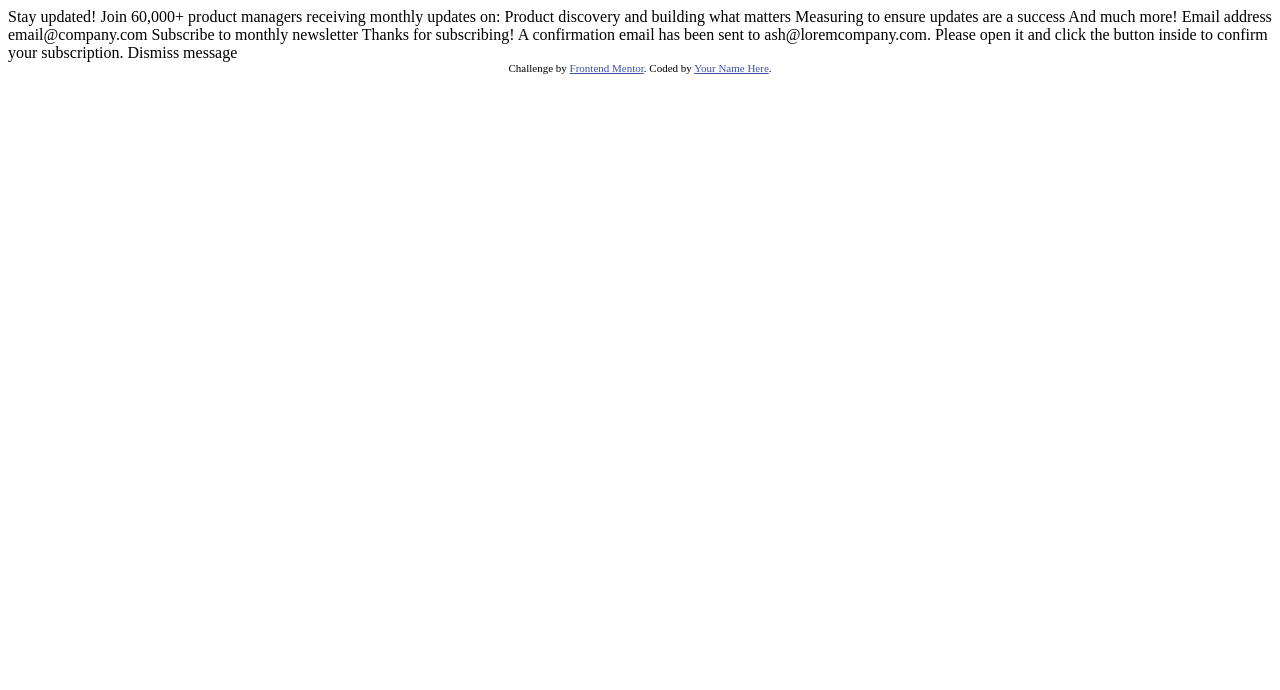
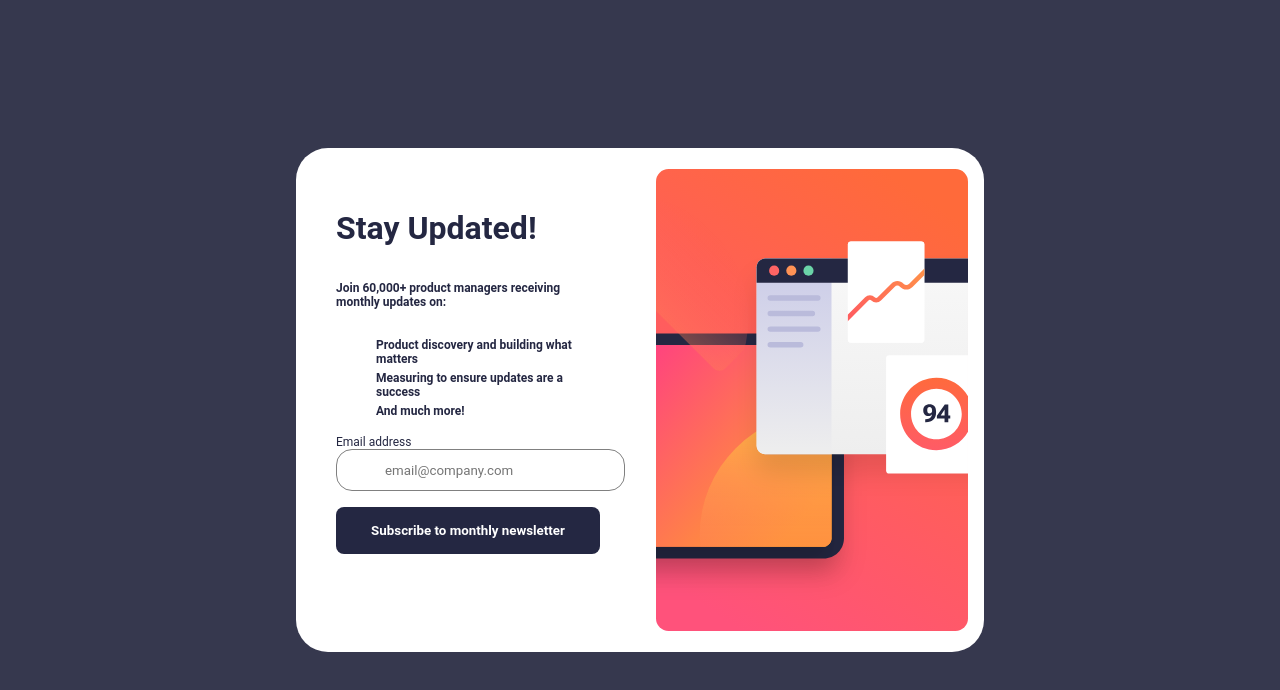
Before and after one commit to ExRcanian/FrontendMentor, a plain HTML site: page newsletter-sign-up-with-success-message-main/index.html in a window 1280 px wide. Drawn offline with Linux system fonts and the light colour scheme.

Commit message:
Worked on newsletter progress

```diff
--- a/newsletter-sign-up-with-success-message-main/index.html
+++ b/newsletter-sign-up-with-success-message-main/index.html
@@ -3,50 +3,46 @@
 <head>
   <meta charset="UTF-8">
   <meta name="viewport" content="width=device-width, initial-scale=1.0"> <!-- displays site properly based on user's device -->
+  <link rel="icon" type="image/png" sizes="32x32" href="./assets/images/favicon-32x32.png">
+  <link rel="stylesheet" href="style.css">
+  <title>Frontend Mentor | Newsletter sign-up form with success message</title>
+</head>
 
-  <link rel="icon" type="image/png" sizes="32x32" href="./assets/images/favicon-32x32.png">
+<body>
+  <div class="contain">
+    <div class="left">
+      <h1>Stay Updated!</h1>
+      <p>Join 60,000+ product managers receiving monthly updates on:</p>
+      <ol>
+        <li>Product discovery and building what matters</li>
+        <li>Measuring to ensure updates are a success</li>
+        <li>And much more!</li>
+      </ol>
+      <label for="email">Email address
+        <input type="email" class="emailInput" name="email" placeholder="email@company.com">
+      </label>
+      <button>Subscribe to monthly newsletter</button>
+    </div>
 
-  <title>Frontend Mentor | Newsletter sign-up form with success message</title>
+    <div class="right">
+      <img src="./assets/images/illustration-sign-up-desktop.svg" alt="">
+    </div>
+  </div>
 
-  <!-- Feel free to remove these styles or customise in your own stylesheet 👍 -->
-  <style>
-    .attribution { font-size: 11px; text-align: center; }
-    .attribution a { color: hsl(228, 45%, 44%); }
-  </style>
-</head>
-<body>
-
-  <!-- Sign-up form start -->
-
-  Stay updated!
-
-  Join 60,000+ product managers receiving monthly updates on:
-
-  Product discovery and building what matters
-  Measuring to ensure updates are a success
-  And much more!
-
-  Email address
-  email@company.com
-
-  Subscribe to monthly newsletter
 
   <!-- Sign-up form end -->
 
-  <!-- Success message start -->
 
-  Thanks for subscribing!
+
+ <!--  Thanks for subscribing!
 
   A confirmation email has been sent to ash@loremcompany.com.
   Please open it and click the button inside to confirm your subscription.
 
-  Dismiss message
+  Dismiss message -->
 
   <!-- Success message end -->
 
-  <div class="attribution">
-    Challenge by <a href="https://www.frontendmentor.io?ref=challenge" target="_blank">Frontend Mentor</a>.
-    Coded by <a href="#">Your Name Here</a>.
-  </div>
+
 </body>
 </html>
--- /dev/null
+++ b/newsletter-sign-up-with-success-message-main/style.css
@@ -0,0 +1,82 @@
+* {
+    font-family: 'Roboto', sans-serif;
+    box-sizing: border-box;
+}
+
+body {
+    margin: 0;
+    background-color: hsl(235, 18%, 26%);
+    display: flex;
+    justify-content: center;
+    align-items: center;
+    width: 100vw;
+    height: 100vh;
+}
+
+.contain {
+    background-color: white;
+    height: 60vh;
+    width: 60vw;
+    min-width: 688px;
+    min-height: 504px;
+    max-width: 688px;
+    max-height: 504px;
+    border-radius: 2rem;
+    display: grid;
+    grid-template-columns: 1fr 1fr;
+    grid-template-rows: 1fr;
+    padding: 1rem;
+    gap: 2rem;
+}
+
+.right img {
+    object-fit: contain;
+    height: 100%;
+    width: 100%;
+}
+
+.left {
+    display: flex;
+    flex-direction: column;
+    padding: 1.5rem;
+    color: hsl(234, 29%, 20%);
+}
+
+ol {
+    list-style-type: none;
+}
+
+h1 {
+    font-weight: 700;
+    color: hsl(234, 29%, 20%);
+}
+
+p, ol {
+    font-weight: 700;
+    font-size: 12px;
+}
+
+li {
+    margin: 5px 0px;
+}
+
+label {
+    font-size: 12px;
+    width: 100px;
+    margin-bottom: 1rem;
+}
+
+input {
+    padding: 0.8rem 3rem;
+    border-radius: 1rem;
+    border: 1px solid gray;
+}
+
+button {
+    padding: 1rem 1rem;
+    background-color: hsl(234, 29%, 20%);
+    color: white;
+    border: none;
+    border-radius: .5rem;
+    font-weight: 700;
+}
```
